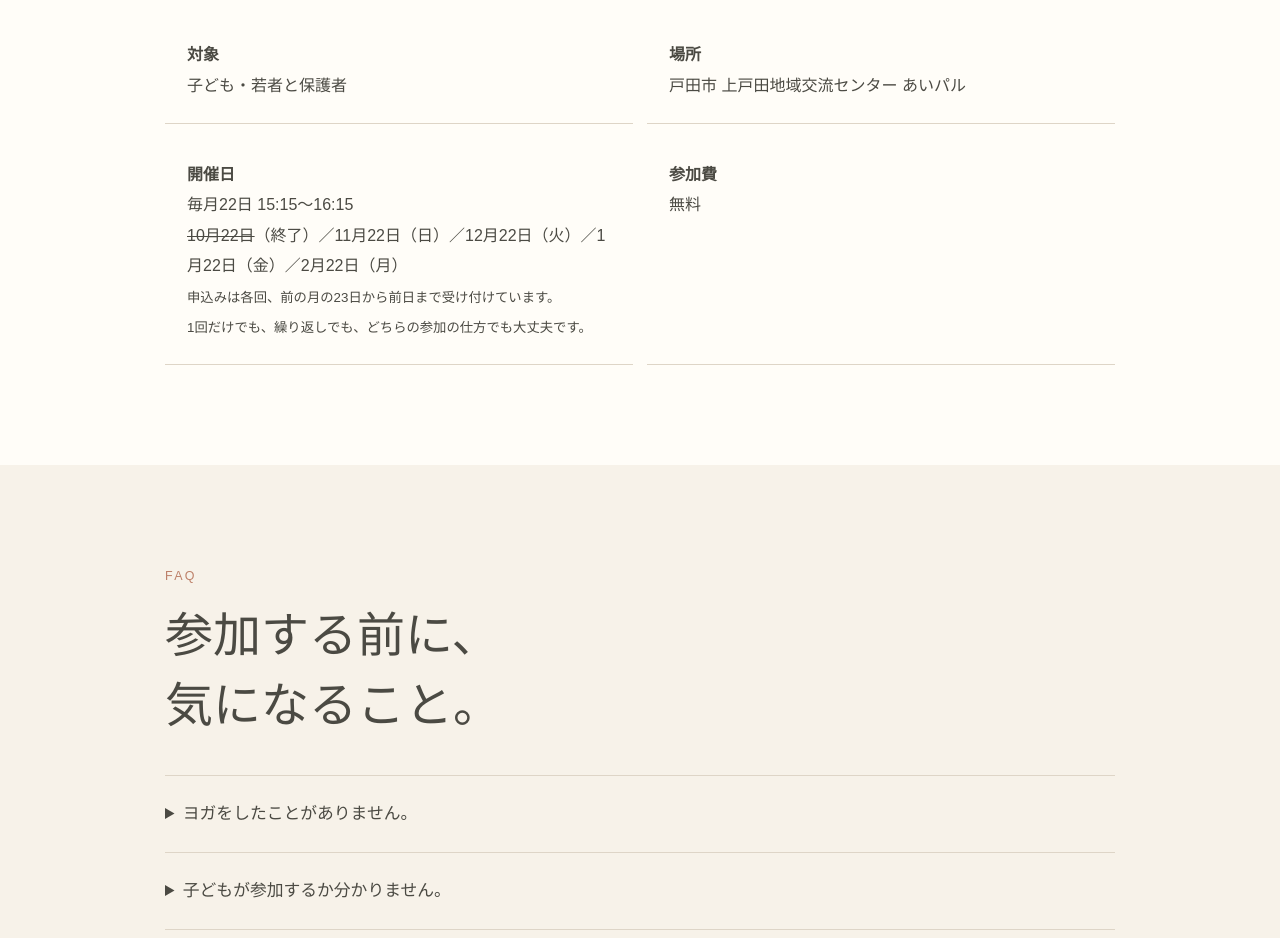
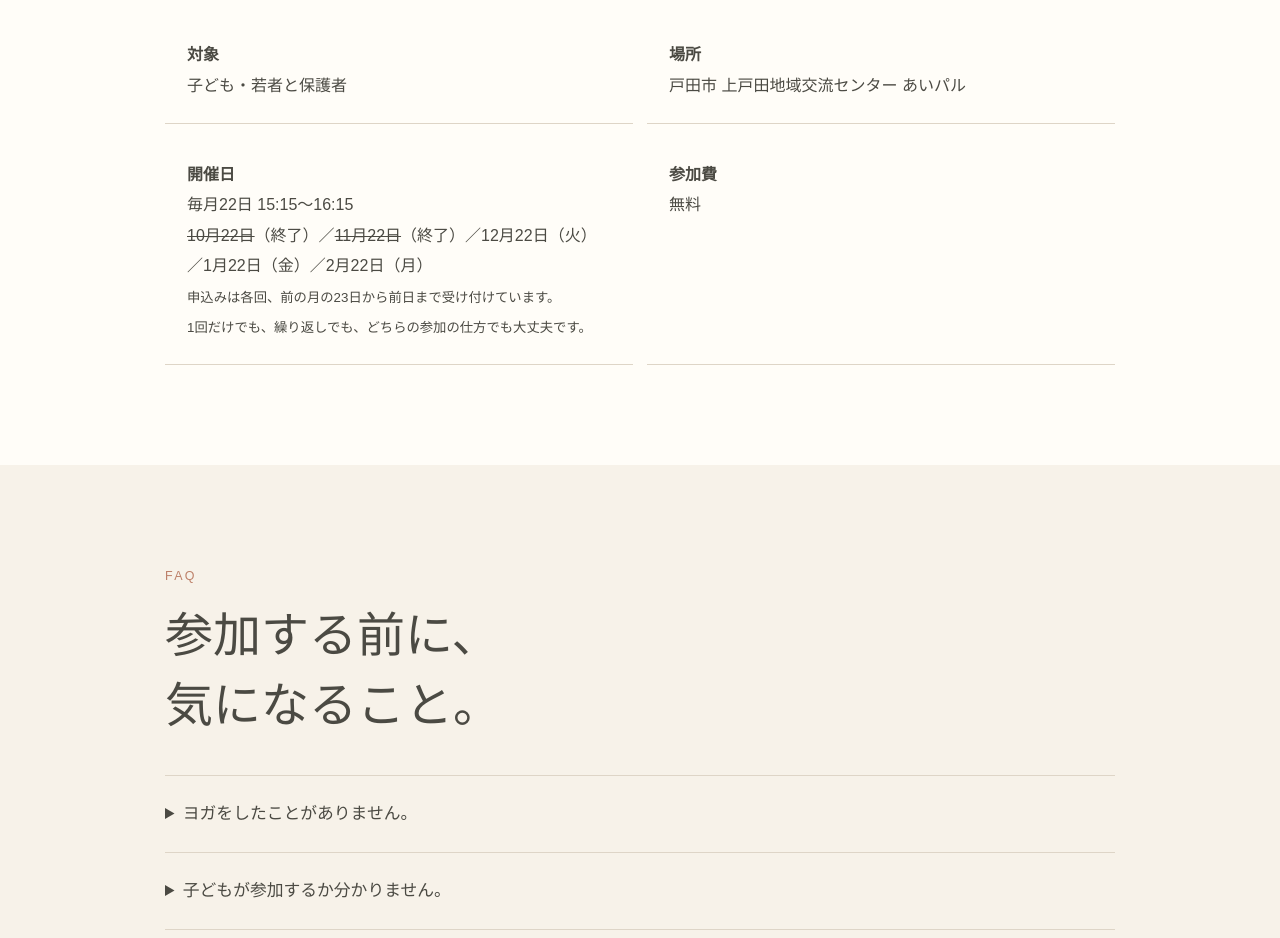
Before and after one commit to monochi-glitch/yasayoga, a plain HTML site: page index.html in a window 1280 px wide. Shown: the part 4360-5298 px from the top of the page. Drawn offline with Linux system fonts and the light colour scheme.

Commit message:
Update index.html

```diff
--- a/index.html
+++ b/index.html
@@ -147,7 +147,7 @@ footer{padding:35px 7vw;text-align:center;font-size:.8rem;background:#4e594e;col
   <div class="details">
    <div class="detail"><b>対象</b><br>子ども・若者と保護者</div>
    <div class="detail"><b>場所</b><br>戸田市 上戸田地域交流センター あいパル</div>
-   <div class="detail"><b>開催日</b><br>毎月22日 15:15〜16:15<br><s>10月22日</s>（終了）／11月22日（日）／12月22日（火）／1月22日（金）／2月22日（月）<br><small>申込みは各回、前の月の23日から前日まで受け付けています。<br>1回だけでも、繰り返しでも、どちらの参加の仕方でも大丈夫です。</small></div>
+   <div class="detail"><b>開催日</b><br>毎月22日 15:15〜16:15<br><s>10月22日</s>（終了）／<s>11月22日</s>（終了）／12月22日（火）／1月22日（金）／2月22日（月）<br><small>申込みは各回、前の月の23日から前日まで受け付けています。<br>1回だけでも、繰り返しでも、どちらの参加の仕方でも大丈夫です。</small></div>
    <div class="detail"><b>参加費</b><br>無料</div>
   </div>
  </div>
```
